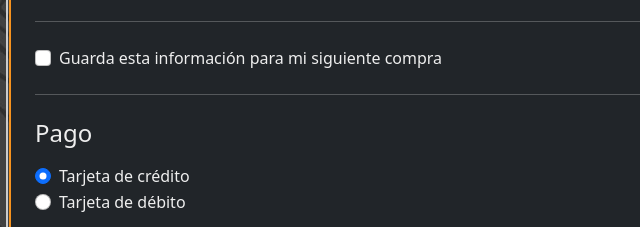
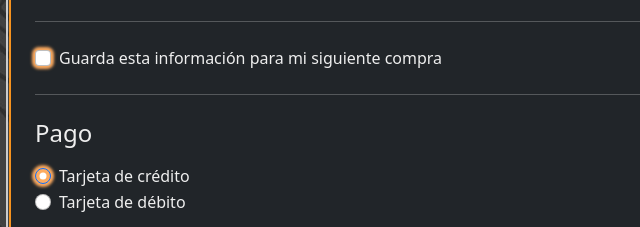
Before and after one commit to bNajeraEspinosa/los_cadetes-Enchulame_la_playera, a website with bundled scripts: page HTML/pago.html in a window 1280 px wide. Shown: the part 626-853 px from the top of the page, 61-701 px from the left. Built offline with nearby package versions, Linux system fonts and the light colour scheme.

Commit message:
feature: estilos elementos pag pago

```diff
--- a/CSS/input.css
+++ b/CSS/input.css
@@ -12,3 +12,32 @@
   outline: none;
   border-color: var(--color-contact);
 }
+
+.checkboxes {
+  position: absolute;
+  opacity: 100;
+  cursor: pointer;
+  height: 5;
+  width: 5;
+  box-shadow: 0px 0px 3px 3px var(--color-contact);
+}
+
+.checkboxes:hover {
+  cursor: pointer;
+  box-shadow: 0px 0px 3px 3px var(--color-contact);
+}
+
+.checkboxes:checked {
+  background-color: black;
+  box-shadow: 0px 0px 3px 3px var(--color-contact);
+}
+
+.radios:hover {
+  cursor: pointer;
+  box-shadow: 0px 0px 3px 3px var(--color-contact);
+}
+
+.radios:checked {
+  background-color: var(--color-contact);
+  box-shadow: 0px 0px 3px 3px var(--color-contact);
+}
```
